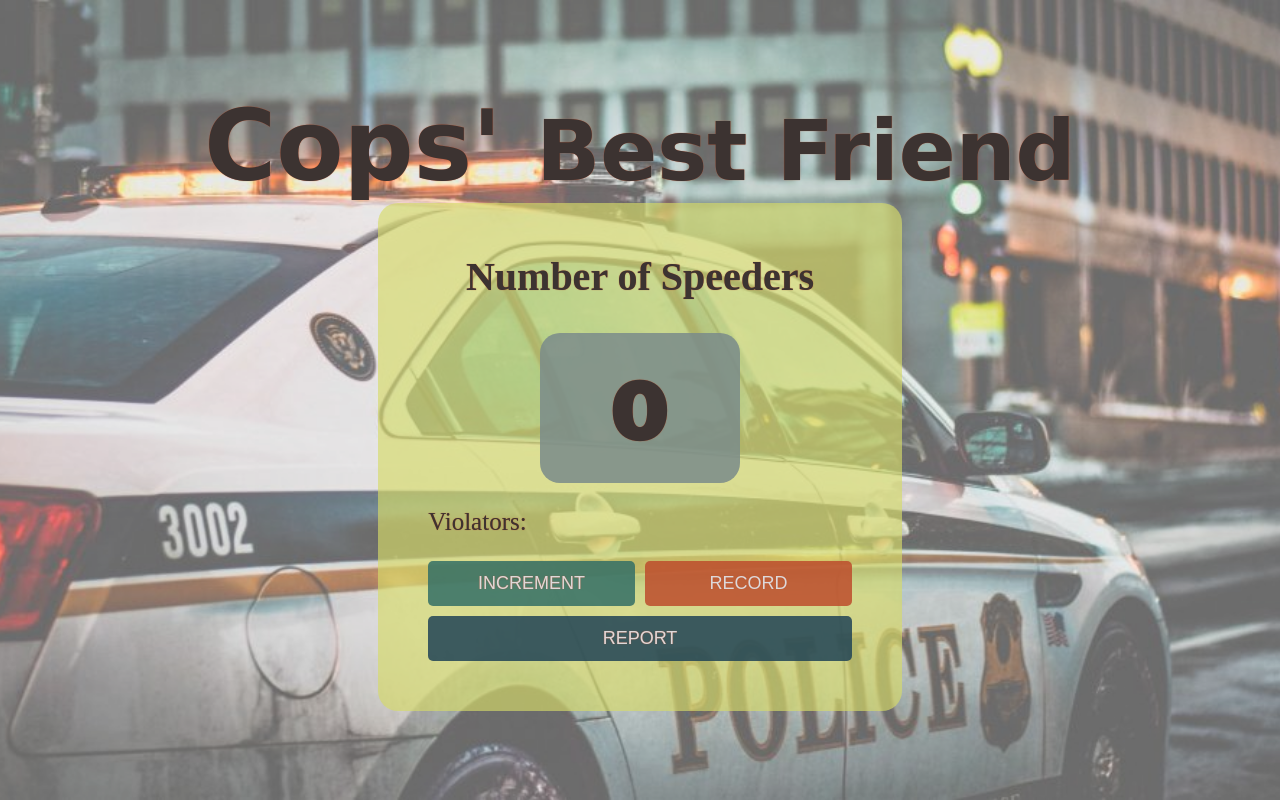
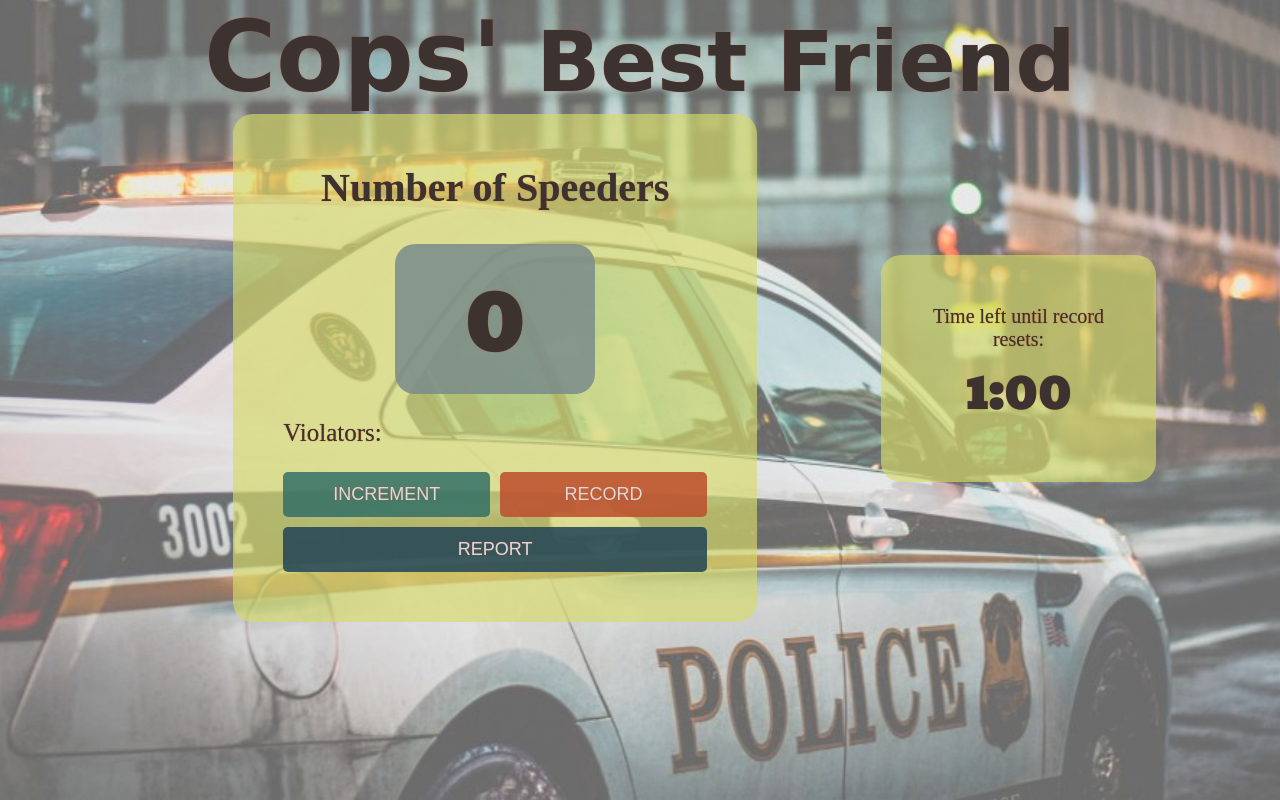
Before and after one commit to urvishp13/Cops-Best-Friend, a plain HTML site: page index.html in a window 1280 px wide. Drawn offline with Linux system fonts and the light colour scheme; a web font is replaced by a local one.

Commit message:
added timer div in wanted position and styled it

```diff
--- a/index.html
+++ b/index.html
@@ -13,7 +13,8 @@
 
     <main>
         <h1>Cops' <span>Best Friend</span></h1> <!-- HTML documents only have 1 h1 elements in them so not giving this a class -->
-        <div class="container"> <!-- contains all the content -->
+        <div class="container-a">
+            <div class="container-b"> <!-- contains all the content -->
                 <h2 class="desc">Number of Speeders</h2>
                 <div class="display"> <!-- will be styled, that's why given a class and not an ID -->
                     <p id="count-el">0</p> <!-- will be accessed in the JS, that's why given an ID -->
@@ -25,6 +26,11 @@
                     <button id="report-btn">REPORT</button> <!-- will be accessed in the JS, that's why given an ID -->
                 </div>
             </div>
+            <div class="timer">
+                <p>Time left until record resets:</p>
+                <p id="timer-el">1:00</p>
+            </div>
+        </div>
     </main>
 
     <script src="script.js"></script>
--- a/styles.css
+++ b/styles.css
@@ -11,12 +11,13 @@ body {
 }
 
 main {
-    display: flex;
+    /* display: flex;
     justify-content: center;
     align-items: center;
-    flex-direction: column;
+    flex-direction: column; */
     height: 100vh;
     background-color: rgba(255, 255, 255, 0.314); /* to add opaque color above the background-image */
+    position: relative;
 }
 
 h1 {
@@ -30,10 +31,18 @@ span {
     font-size: 84px;
 }
 
-.container {
+.container-a {
+    display: flex;
+    justify-content: end;
+    align-items: center;
+}
+
+.container-b,
+.timer {
     padding: 50px;
     background: rgba(215, 219, 105, 0.659);
     border-radius: 20px;
+    margin-right: 124px;
 }
 
 .desc {
@@ -93,6 +102,20 @@ button {
     background: rgba(37, 71, 86, 0.875);
 }
 
+.timer {
+    width: 175px;
+    font-size: 20px;
+}
+
+.timer p {
+    margin: 0;
+}
+
+#timer-el {
+    font-family: 'Bevan', cursive;
+    font-size: 50px;
+}
+
 /* Utlity class */
 .border-blue {
     border: 1px solid blue;
```
Lines whose indentation alone changed are shown as unchanged.
